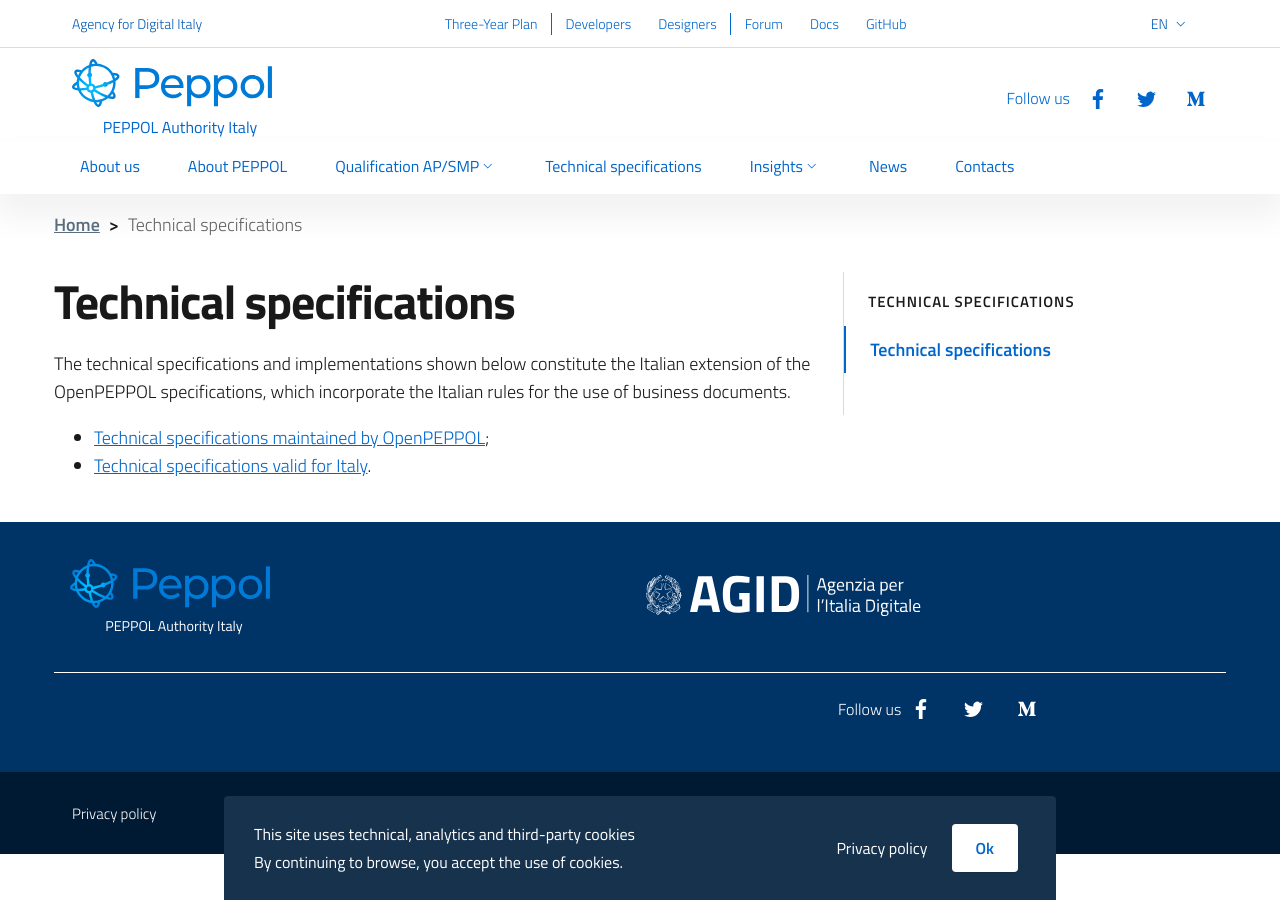
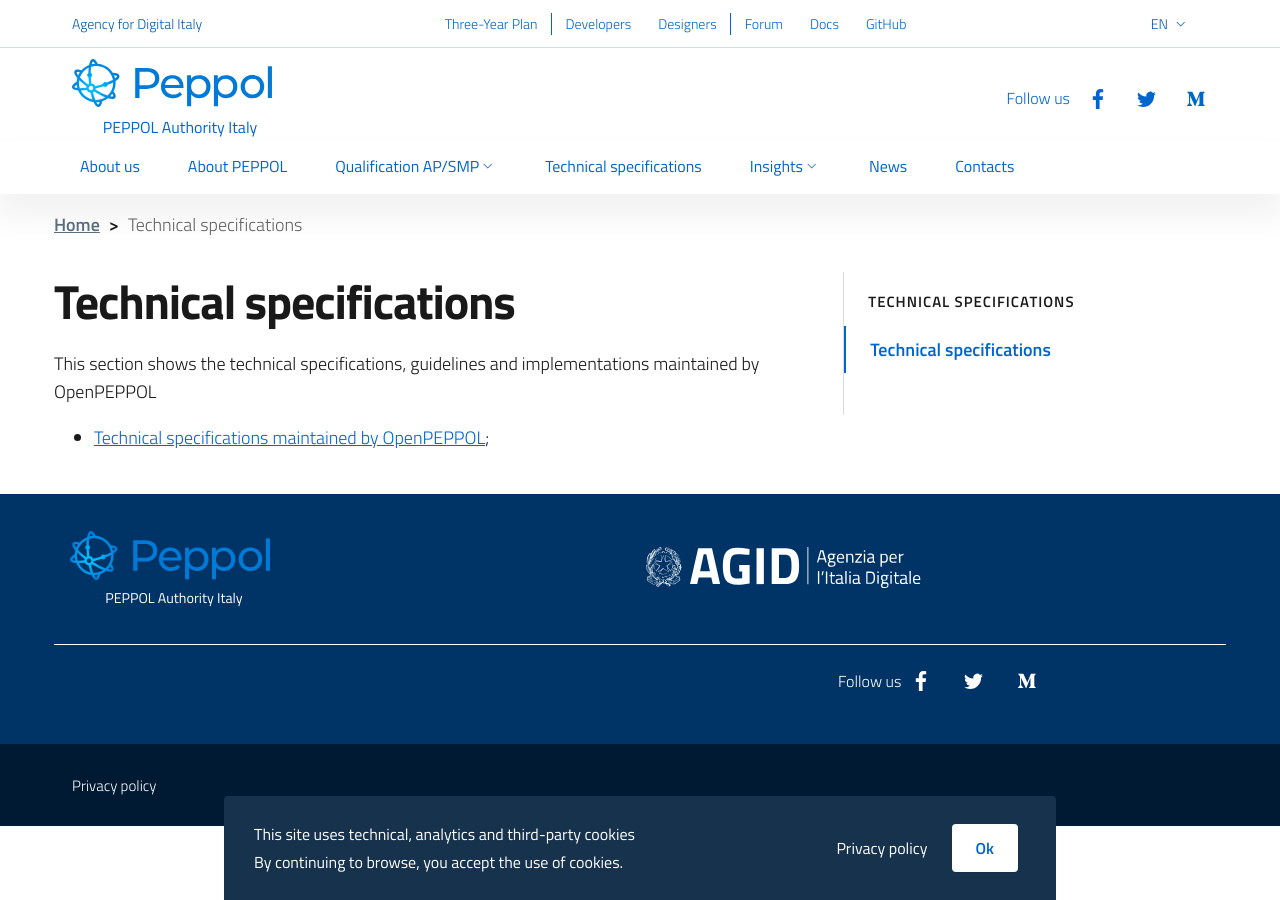
Before and after one commit to realeroberto/peppol.agid.gov.it, a Jekyll site: the page built from en/technical-specifications.md, in a window 1280 px wide. Built offline with Jekyll 4.4.1, drawn with Linux system fonts in a browser that asks for light colours.

Commit message:
Update technical-specifications.md

```diff
--- a/en/technical-specifications.md
+++ b/en/technical-specifications.md
@@ -7,7 +7,6 @@
 order: 6
 ---
 
-The technical specifications and implementations shown below constitute the Italian extension of the OpenPEPPOL specifications, which incorporate the Italian rules for the use of business documents.
+This section shows the technical specifications, guidelines and implementations maintained by OpenPEPPOL
 
 - <a aria-label="Peppol.eu - Technical specifications maintained by OpenPEPPOL - External link" title="External link" href="https://peppol.eu/downloads/">Technical specifications maintained by OpenPEPPOL</a>;
-- <a aria-label="Technical specifications valid for Italy - External link" title="External link" href="https://notier.regione.emilia-romagna.it/docs/">Technical specifications valid for Italy</a>.
```
